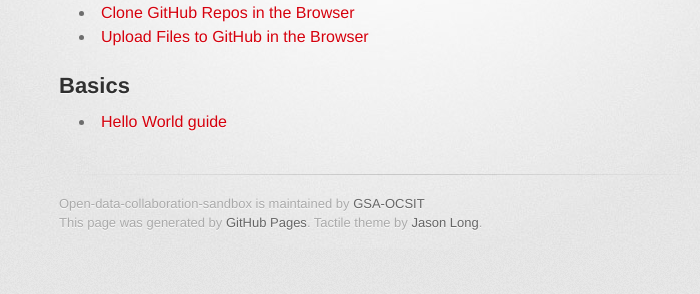
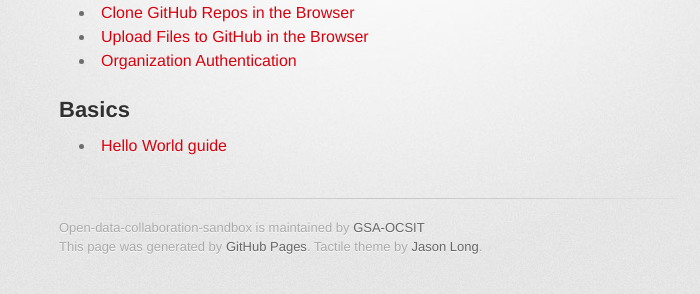
Before and after one commit to GSA/Open-Data-Collaboration-Sandbox, a Jekyll site: the page built from github_tips_and_tricks.md, in a window 1280 px wide, cut to the strip 324-618 px from the top of the page. Shown: the whole strip, without its empty margins (271-971 px from the left). Built offline with Jekyll 4.4.1, drawn with Linux system fonts in a browser that asks for light colours; some web fonts are replaced.

Commit message:
Update github_tips_and_tricks.md

```diff
--- a/github_tips_and_tricks.md
+++ b/github_tips_and_tricks.md
@@ -11,6 +11,7 @@ filename: github_tips_and_tricks.md
 * [Create Tables in MarkDown](http://www.tablesgenerator.com/markdown_tables)
 * [Clone GitHub Repos in the Browser](https://github.com/benbalter/copy-to)
 * [Upload Files to GitHub in the Browser](https://github.com/benbalter/github-uploader)
+* [Organization Authentication](https://github.com/benbalter/add-to-org)
 
 
 ## Basics
```
